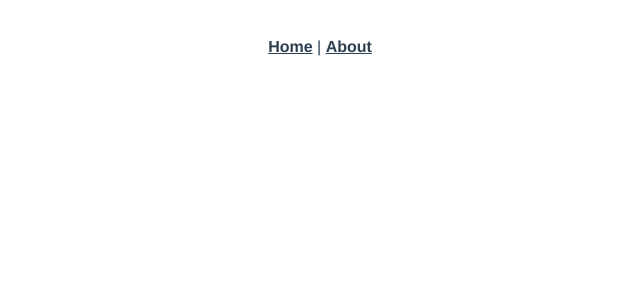
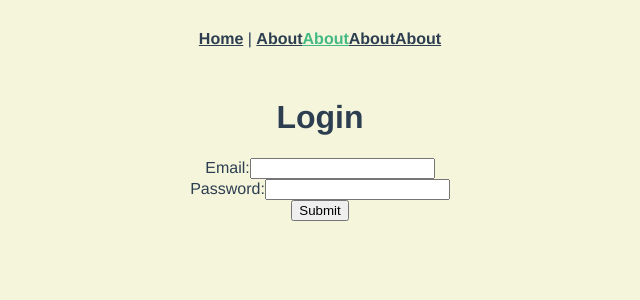
Before and after one commit to marocks31/personal-blog-frontend, a Vue app: page /login in a window 1280 px wide. Before the commit this address had no page. Shown: the top 300 px of the page, without its empty margins (320-960 px from the left). Built offline with nearby package versions, Linux system fonts and the light colour scheme.

Commit message:
fixed index.js typo

```diff
--- a/src/App.vue
+++ b/src/App.vue
@@ -3,6 +3,9 @@
     <router-link to="/">Home</router-link>
     |
     <router-link to="/about">About</router-link>
+    <router-link to="/login">About</router-link>
+    <router-link to="/signup">About</router-link>
+    <router-link to="/logout">About</router-link>
   </nav>
   <router-view />
 </template>
--- a/src/main.js
+++ b/src/main.js
@@ -4,5 +4,8 @@ import router from "./router";
 import axios from "axios";
 
 axios.defaults.baseURL = process.env.NODE_ENV === "development" ? "http://localhost:3000" : "/";
-
+var jwt = localStorage.getItem("jwt");
+if (jwt) {
+  axios.defaults.headers.common["Authorization"] = `Bearer ${jwt}`;
+}
 createApp(App).use(router).mount("#app");
--- a/src/router/index.js
+++ b/src/router/index.js
@@ -1,5 +1,8 @@
 import { createRouter, createWebHistory } from "vue-router";
 import HomeView from "../views/HomeView.vue";
+import SignupView from "../views/SignupView.vue";
+import LoginView from "../views/LoginView.vue";
+import LogoutView from "../views/LogoutView.vue";
 
 const routes = [
   {
@@ -15,6 +18,21 @@ const routes = [
     // which is lazy-loaded when the route is visited.
     component: () => import(/* webpackChunkName: "about" */ "../views/AboutView.vue"),
   },
+  {
+    path: "/signup",
+    name: "signup",
+    component: SignupView,
+  },
+  {
+    path: "/login",
+    name: "login",
+    component: LoginView,
+  },
+  {
+    path: "/logout",
+    name: "logout",
+    component: LogoutView,
+  },
 ];
 
 const router = createRouter({
--- /dev/null
+++ b/src/views/LoginView.vue
@@ -0,0 +1,49 @@
+<script>
+import axios from "axios";
+
+export default {
+  data: function () {
+    return {
+      newSessionParams: {},
+      errors: [],
+    };
+  },
+  methods: {
+    submit: function () {
+      axios
+        .post("/sessions", this.newSessionParams)
+        .then((response) => {
+          axios.defaults.headers.common["Authorization"] = "Bearer " + response.data.jwt;
+          localStorage.setItem("jwt", response.data.jwt);
+          this.$router.push("/");
+        })
+        .catch((error) => {
+          console.log(error.response);
+          this.errors = ["Invalid email or password."];
+          this.email = "";
+          this.password = "";
+        });
+    },
+  },
+};
+</script>
+
+<template>
+  <div class="login">
+    <form v-on:submit.prevent="submit()">
+      <h1>Login</h1>
+      <ul>
+        <li v-for="error in errors" v-bind:key="error">{{ error }}</li>
+      </ul>
+      <div>
+        <label>Email:</label>
+        <input type="email" v-model="newSessionParams.email" />
+      </div>
+      <div>
+        <label>Password:</label>
+        <input type="password" v-model="newSessionParams.password" />
+      </div>
+      <input type="submit" value="Submit" />
+    </form>
+  </div>
+</template>
--- /dev/null
+++ b/src/views/LogoutView.vue
@@ -0,0 +1,15 @@
+<script>
+import axios from "axios";
+
+export default {
+  created: function () {
+    delete axios.defaults.headers.common["Authorization"];
+    localStorage.removeItem("jwt");
+    this.$router.push("/");
+  },
+};
+</script>
+
+<template>
+  <div class="logout"></div>
+</template>
--- /dev/null
+++ b/src/views/SignupView.vue
@@ -0,0 +1,98 @@
+<template>
+  <head>
+    <meta charset="utf-8" />
+    <meta name="viewport" content="width=device-width" />
+    <title>repl.it</title>
+  </head>
+  <body>
+    <div id="sign-up-container">
+      <h3>sign up</h3>
+      <!-- <input id="password-input" type="text" placeholder="new password" oninput="validate()" />
+      <input id="confirm-input" type="text" placeholder="confirm password" oninput="validate()" />
+      <p id="min-length" class="password-req not-met">* must be 6 characters or longer</p>
+      <p id="max-length" class="password-req">* must be 12 characters or shorter</p>
+      <p id="match" class="password-req">* passwords must match</p>
+      <button disabled="disabled">create account</button> -->
+    </div>
+  </body>
+</template>
+
+<script>
+import axios from "axios";
+export default {
+  data: function () {
+    return {
+      newUserParams: {},
+      errors: [],
+    };
+  },
+  methods: {
+    submit: function () {
+      axios
+        .post("/users", this.newUserParams)
+        .then((response) => {
+          console.log(response.data);
+          this.$router.push("/login");
+        })
+        .catch((error) => {
+          this.errors = error.response.data.errors;
+        });
+    },
+
+    // validate: function () {
+    //   let passwordInput = document.getElementById("password-input");
+    //   let confirmInput = document.getElementById("confirm-input");
+    //   let minLengthWarning = document.getElementById("min-length");
+    //   let maxLengthWarning = document.getElementById("max-length");
+    //   let matchWarning = document.getElementById("match");
+    //   let buttonElement = document.getElementsByTagName("button")[0];
+    //   let passwordValue = passwordInput.value;
+    //   let confirmValue = confirmInput.value;
+    //   if (passwordValue.length < 6) {
+    //     minLengthWarning.className = "password-req not-met";
+    //   } else {
+    //     minLengthWarning.className = "password-req";
+    //   }
+    //   if (passwordValue.length > 12) {
+    //     maxLengthWarning.className = "password-req not-met";
+    //   } else {
+    //     maxLengthWarning.className = "password-req";
+    //   }
+    //   if (passwordValue != confirmValue) {
+    //     matchWarning.className = "password-req not-met";
+    //   } else {
+    //     matchWarning.className = "password-req";
+    //   }
+    // },
+  },
+};
+</script>
+
+<style>
+body {
+  margin: 0;
+  background-color: beige;
+}
+#sign-up-container {
+  height: 300px;
+  width: 300px;
+  background-color: bisque;
+  border: solid chocolate 1px;
+  margin: 100px auto;
+  padding: 50px;
+  text-align: center;
+}
+
+button {
+  margin-top: 20px;
+}
+
+.password-req {
+  font-size: 12px;
+  color: grey;
+}
+
+.password-req.not-met {
+  color: black;
+}
+</style>
```
